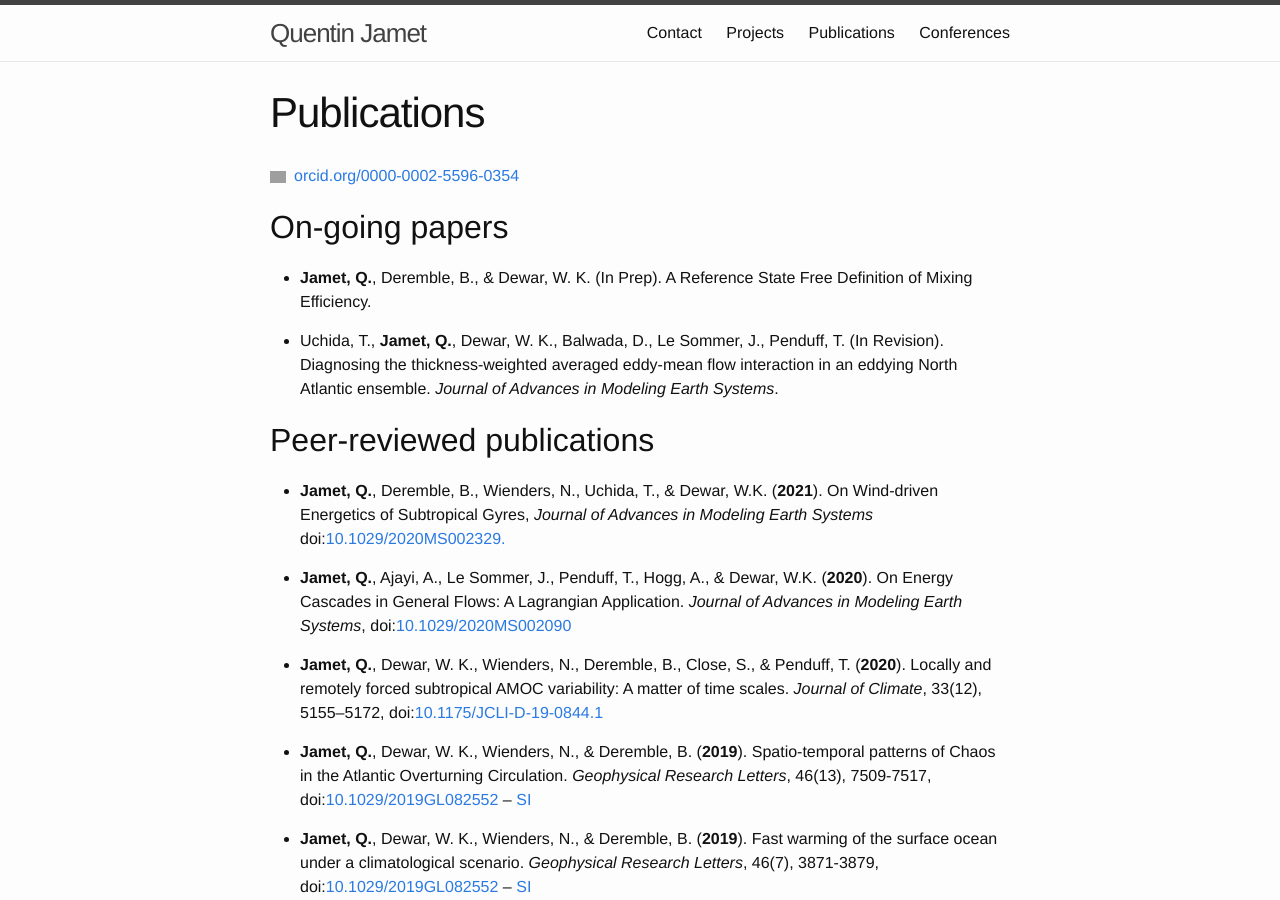
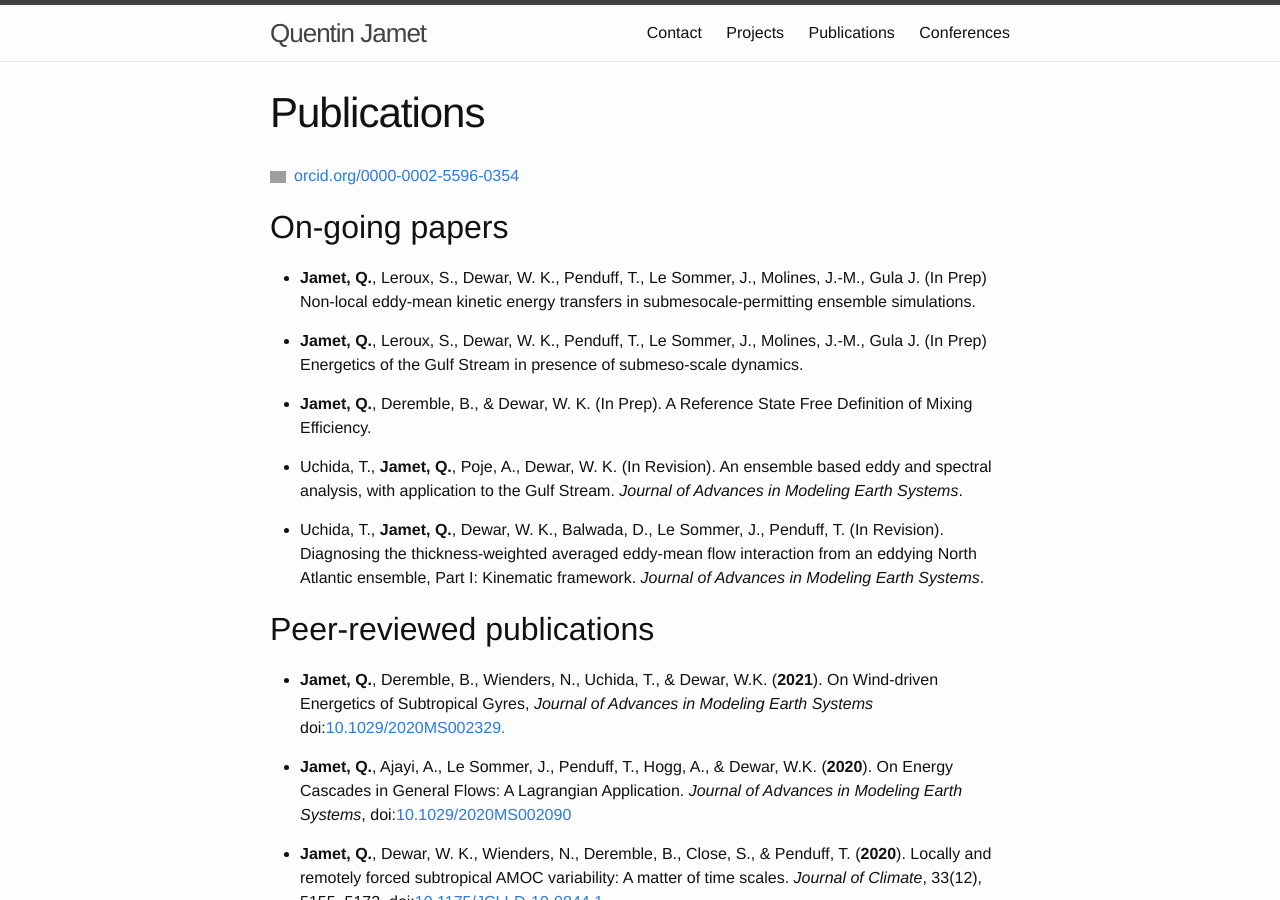
Before and after one commit to quentinjamet/quentinjamet.github.io, a Jekyll site: the page built from publications.md, in a window 1280 px wide and 900 px high. Built offline with Jekyll 4.4.1, drawn with Linux system fonts in a browser that asks for light colours; grey boxes are pictures that could not be loaded.

Commit message:
update publi

```diff
--- a/publications.md
+++ b/publications.md
@@ -8,10 +8,15 @@ permalink: /publications/
 
 
 ## On-going papers
+ - **Jamet, Q.**, Leroux, S., Dewar, W. K., Penduff, T., Le Sommer, J., Molines, J.-M., Gula J. (In Prep) Non-local eddy-mean kinetic energy transfers in submesocale-permitting ensemble simulations.
+
+ - **Jamet, Q.**, Leroux, S., Dewar, W. K., Penduff, T., Le Sommer, J., Molines, J.-M., Gula J. (In Prep) Energetics of the Gulf Stream in presence of submeso-scale dynamics.
+
  - **Jamet, Q.**, Deremble, B., & Dewar, W. K. (In Prep). A Reference State Free Definition of Mixing Efficiency.
 
- - Uchida, T., **Jamet, Q.**, Dewar, W. K., Balwada, D., Le Sommer, J., Penduff, T. (In Revision). Diagnosing the thickness-weighted averaged eddy-mean flow interaction in an eddying North Atlantic ensemble. *Journal of Advances in Modeling Earth Systems*.
+- Uchida, T., **Jamet, Q.**, Poje, A., Dewar, W. K. (In Revision). An ensemble based eddy and spectral analysis, with application to the Gulf Stream. *Journal of Advances in Modeling Earth Systems*.
 
+ - Uchida, T., **Jamet, Q.**, Dewar, W. K., Balwada, D., Le Sommer, J., Penduff, T. (In Revision). Diagnosing the thickness-weighted averaged eddy-mean flow interaction from an eddying North Atlantic ensemble, Part I: Kinematic framework. *Journal of Advances in Modeling Earth Systems*.
 
 ## Peer-reviewed publications
 
```
